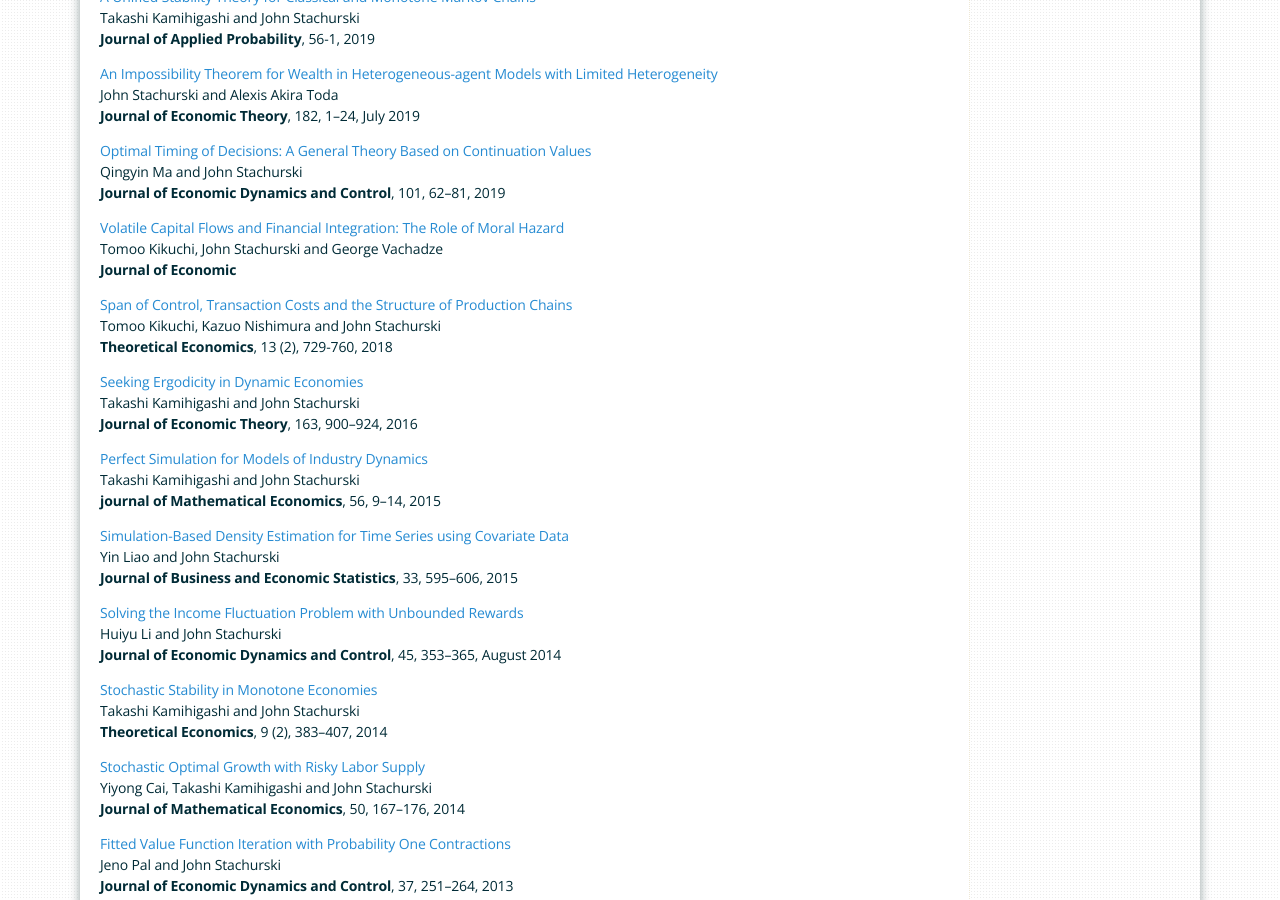
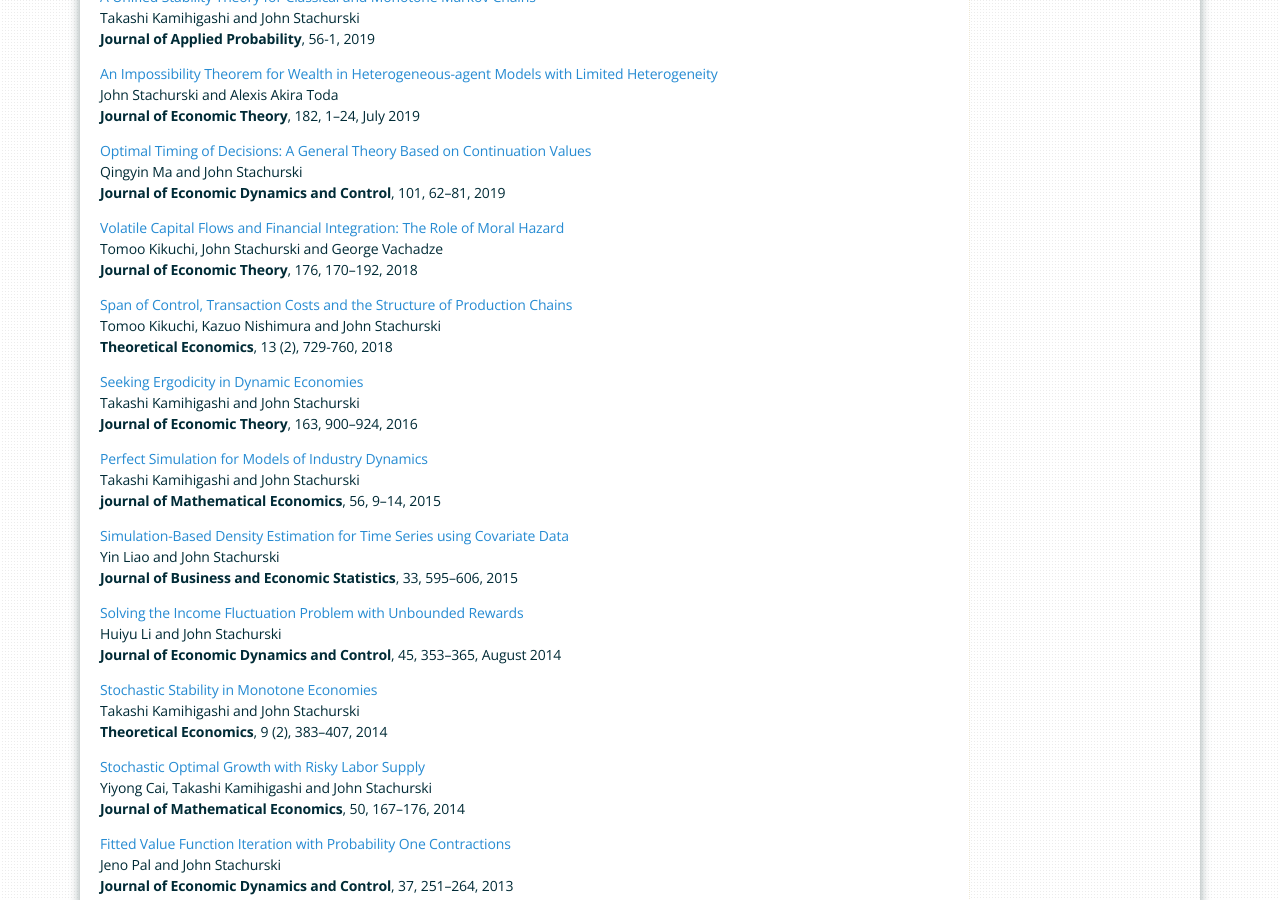
Before and after one commit to jstac/personal_website, a Jekyll site: the page built from pages/research.md, in a window 1280 px wide and 900 px high, scrolled down 1383 px. Built offline with Jekyll 4.4.1, drawn with Linux system fonts in a browser that asks for light colours; our own code applies the rules of GitHub Pages for plain Markdown files.

Commit message:
minor fix

```diff
--- a/pages/research.md
+++ b/pages/research.md
@@ -86,7 +86,7 @@
 
 [Volatile Capital Flows and Financial Integration: The Role of Moral Hazard](https://github.com/jstac/cycles_moral_hazard)
 Tomoo Kikuchi, John Stachurski and George Vachadze
-**Journal of Economic**
+**Journal of Economic Theory**, 176, 170--192, 2018
 
 [Span of Control, Transaction Costs and the Structure of Production Chains](https://github.com/jstac/production_chains)
 Tomoo Kikuchi, Kazuo Nishimura and John Stachurski
```
